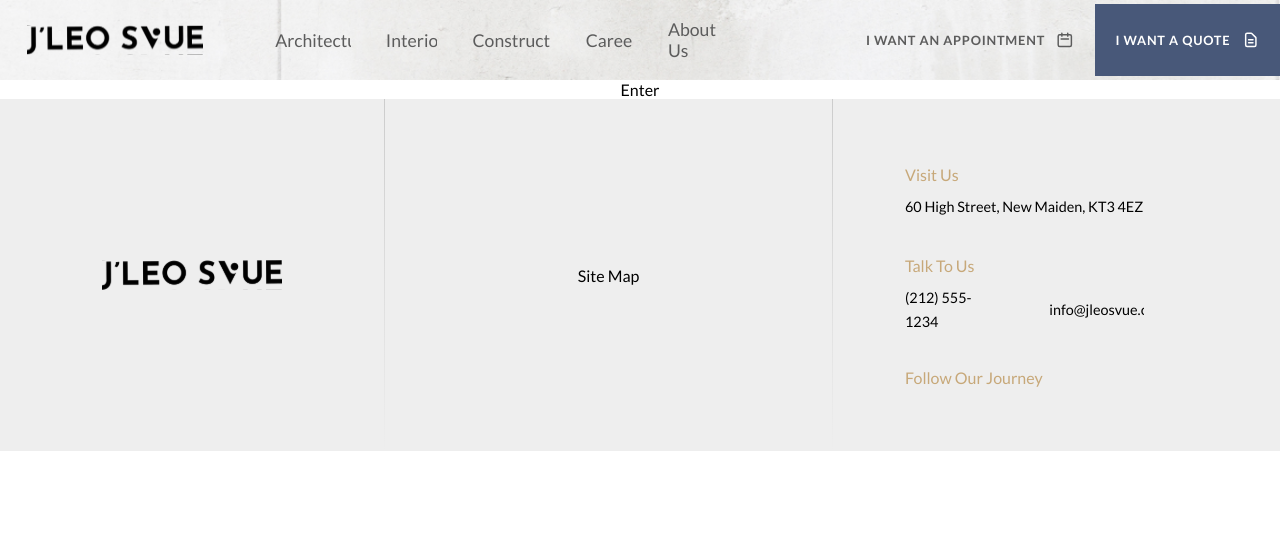
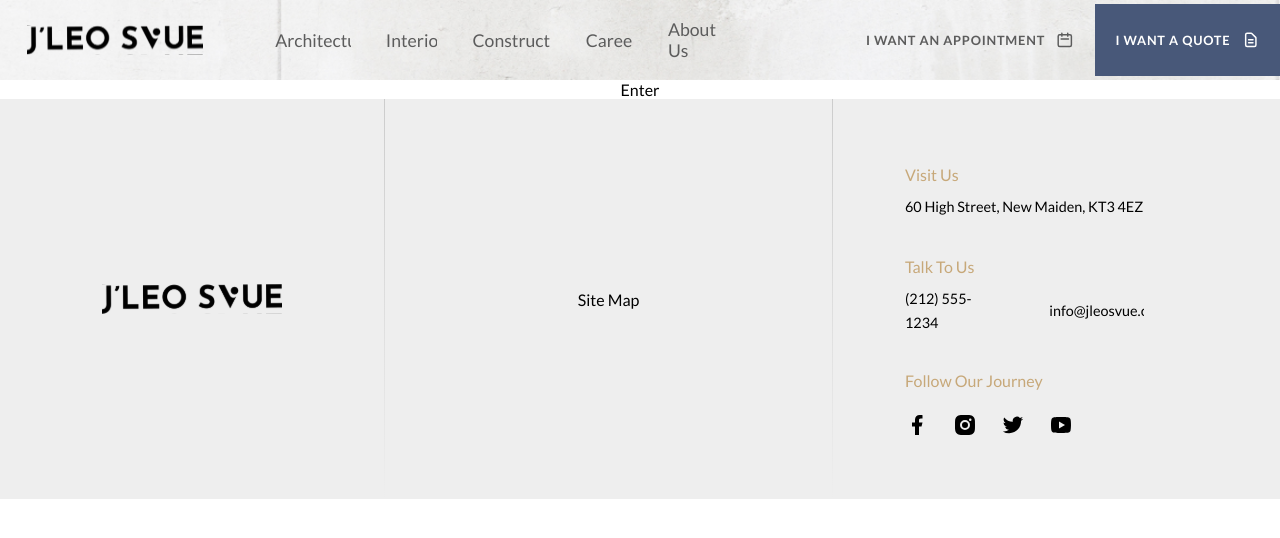
Before and after one commit to azula9713/jleo_svue-frontend, a Next.js app: page / in a window 1280 px wide. Shown: the top 538 px of the page. Built offline with nearby package versions, Linux system fonts and the light colour scheme.

Commit message:
Added social media icons

```diff
--- a/components/Layout/Footer.js
+++ b/components/Layout/Footer.js
@@ -1,7 +1,14 @@
 import styled from 'styled-components'
 import Image from 'next/image'
+import {
+  RiInstagramFill,
+  RiFacebookFill,
+  RiTwitterFill,
+  RiYoutubeFill,
+} from 'react-icons/ri'
 
 import FooterLocale from '../../data/lang/Footer-en.json'
+import { customStyles } from '../../data/constants/customStyles'
 
 const Footer = () => {
   return (
@@ -25,6 +32,12 @@ const Footer = () => {
           </ContactSection>
           <SocialSection>
             <Title>{FooterLocale.infoSection.socialTitle}</Title>
+            <SocialIcons>
+              <RiFacebookFill className={customStyles.socialMediaIcon} />
+              <RiInstagramFill className={customStyles.socialMediaIcon} />
+              <RiTwitterFill className={customStyles.socialMediaIcon} />
+              <RiYoutubeFill className={customStyles.socialMediaIcon} />
+            </SocialIcons>
           </SocialSection>
         </InfoSection>
       </FooterWrapper>
@@ -40,7 +53,7 @@ const FooterContainer = styled.footer`
   align-items: center;
   justify-content: center;
   background-color: #eeeeee;
-  height: 22rem;
+  height: 25em;
 `
 
 const FooterWrapper = styled.div`
@@ -109,3 +122,10 @@ const Value = styled.p`
   font-weight: 500;
   line-height: 1.5rem;
 `
+
+const SocialIcons = styled.div`
+  width: 100%;
+  display: flex;
+  align-items: center;
+  justify-content: flex-start;
+`
--- /dev/null
+++ b/data/constants/customStyles.js
@@ -0,0 +1,3 @@
+export const customStyles = {
+  socialMediaIcon: 'ri-social-icon',
+}
--- a/package.json
+++ b/package.json
@@ -14,6 +14,7 @@
     "next": "12.1.6",
     "react": "18.1.0",
     "react-dom": "18.1.0",
+    "react-icons": "^4.4.0",
     "react-reveal": "^1.2.2",
     "recoil": "^0.7.3-alpha.2",
     "styled-components": "^5.3.5"
--- a/styles/globals.css
+++ b/styles/globals.css
@@ -9,3 +9,10 @@ body {
   box-sizing: border-box;
   overflow-x: hidden;
 }
+
+.ri-social-icon {
+  font-size: 1.5em;
+  margin: 0.5em 1em;
+  margin-left: 0;
+  cursor: pointer;
+}
```
Also changed, not shown: 1 other file (tests, documents, lock files or other folders).
